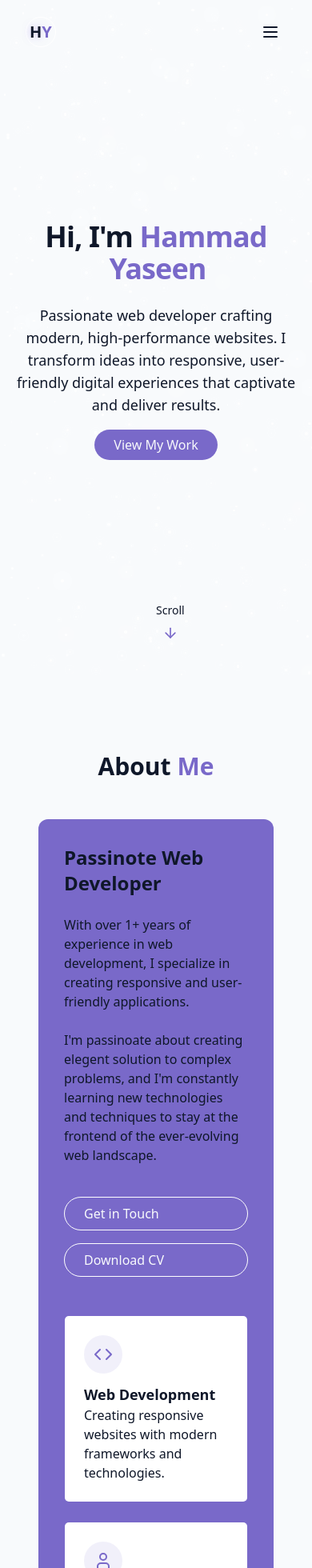
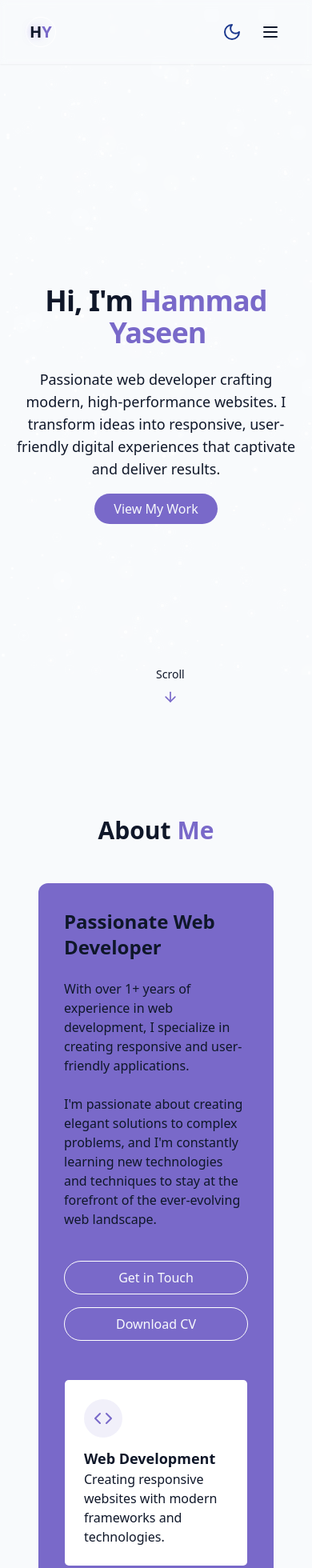
Before and after one commit to Hammad-Y002/Portfolio, a React (Vite) app: page / in a window 390 px wide. Shown: the top 1960 px of the page at 80% size. Built offline with nearby package versions, Linux system fonts and the light colour scheme.

Commit message:
ui-changes, responsiveness setting, theme toggle in mobile, moving navbar

```diff
--- a/src/components/AboutSection.jsx
+++ b/src/components/AboutSection.jsx
@@ -1,5 +1,6 @@
 import { Briefcase, Bug, Code, User } from "lucide-react";
 import React from "react";
+import { cn } from "@/lib/utils";
 
 export const AboutSection = () => {
   return (
@@ -11,19 +12,25 @@ export const AboutSection = () => {
         </h2>
         <div className="grid grid-cols-1 md:grid-cols-2 gap-12 item-center bg-primary p-8 sm:p-12 md:p-16 lg:p-20 rounded-xl">
           <div className="space-y-6 text-left">
-            <h3 className="text-2xl font-semibold ">Passinote Web Developer</h3>
+            <h3 className="text-2xl font-semibold">Passionate Web Developer</h3>
             <p className="text-muted-foreground">
               With over 1+ years of experience in web development, I specialize
               in creating responsive and user-friendly applications.
             </p>
             <p className="text-muted-foreground">
-              I'm passinoate about creating elegent solution to complex
+              I'm passionate about creating elegant solutions to complex
               problems, and I'm constantly learning new technologies and
-              techniques to stay at the frontend of the ever-evolving web
+              techniques to stay at the forefront of the ever-evolving web
               landscape.{" "}
             </p>
-            <div className="flex flex-col sm:flex-row gap-4 pt-4 justify-center">
-              <a href="#contact" className="cosmic-button border border-white">
+            <div className="flex flex-col sm:flex-row gap-4 pt-4">
+              <a
+                href="#contact"
+                className={cn(
+                  "cosmic-button w-full sm:w-auto text-center",
+                  "border border-white hover:bg-white/10"
+                )}
+              >
                 Get in Touch
               </a>
               <a
@@ -31,9 +38,11 @@ export const AboutSection = () => {
                 target="_blank"
                 download={"myCV.docx"}
                 rel="noopener noreferrer"
-                className="px-6 py-2 rounded-full border border-white  bg-secondary hover:bg-secondary/10 transition-colors duration-300 cosmic-button"
+                className={cn(
+                  "cosmic-button w-full sm:w-auto text-center",
+                  "border border-white bg-secondary hover:bg-secondary/10"
+                )}
               >
-                {" "}
                 Download CV
               </a>
             </div>
@@ -44,7 +53,7 @@ export const AboutSection = () => {
                 <div className="p-3 rounded-full bg-primary/10">
                   <Code className="h-6 w-6 text-primary" />
                 </div>
-                <div className="text-left md:text-left">
+                <div className="text-left">
                   <h4 className="font-semibold text-lg">Web Development</h4>
                   <p className="text-muted-foreground">
                     Creating responsive websites with modern frameworks and
@@ -54,14 +63,14 @@ export const AboutSection = () => {
               </div>
             </div>
             <div className="gradient-border p-6 card-hover">
-              <div className="flex flex-col items-center md:flex-row md:items-start md:gap-4 items-start gap-3">
+              <div className="flex flex-col md:flex-row md:items-start md:gap-4 items-start gap-3">
                 <div className="p-3 rounded-full bg-primary/10">
                   <User className="h-6 w-6 text-primary" />
                 </div>
-                <div className="text-left md:text-left">
+                <div className="text-left">
                   <h4 className="font-semibold text-lg">User Experience</h4>
                   <p className="text-muted-foreground">
-                    Designing intuitive interface and seamless user experience.
+                    Designing intuitive interfaces and seamless user experiences.
                   </p>
                 </div>
               </div>
@@ -71,10 +80,10 @@ export const AboutSection = () => {
                 <div className="p-3 rounded-full bg-primary/10">
                   <Bug className="h-6 w-6 text-primary" />
                 </div>
-                <div className="text-left md:text-left">
+                <div className="text-left">
                   <h4 className="font-semibold text-lg">Resolving Bugs</h4>
                   <p className="text-muted-foreground">
-                    With my deep understanding I can easily removes the bugs and
+                    With my deep understanding, I can easily remove bugs and
                     make the website perfect.
                   </p>
                 </div>
--- a/src/components/Navbar.jsx
+++ b/src/components/Navbar.jsx
@@ -1,6 +1,7 @@
 import { cn } from "@/lib/utils";
 import { Menu, X } from "lucide-react";
 import { useEffect, useState } from "react";
+import { ThemeToggle } from "./ThemeToggle";
 
 const navItems = [
   { name: "Home", href: "#hero" },
@@ -25,8 +26,8 @@ export const Navbar = () => {
   return (
     <nav
       className={cn(
-        "fixed w-full z-40 transition-all duration-300",
-        isScrolled ? "py-3 bg-background/80 backdrop-blur-md shadow-xs" : "py-5"
+        "w-full z-40 transition-all duration-300 backdrop-blur-xs shadow-xs",
+        "py-5"
       )}
     >
       <div className="container flex items-center justify-between">
@@ -40,7 +41,7 @@ export const Navbar = () => {
         </a>
 
         {/* desktop nav */}
-        <div className="hidden md:flex space-x-8">
+        <div className="hidden md:flex items-center justify-end flex-1 space-x-8">
           {navItems.map((item, key) => (
             <a
               key={key}
@@ -50,21 +51,24 @@ export const Navbar = () => {
               {item.name}
             </a>
           ))}
+          <ThemeToggle />
         </div>
 
         {/* mobile nav */}
-
-        <button
-          onClick={() => setIsMenuOpen((prev) => !prev)}
-          className="md:hidden p-2 text-foreground z-50"
-          aria-label={isMenuOpen ? "Close Menu" : "Open Menu"}
-        >
-          {isMenuOpen ? <X size={24} /> : <Menu size={24} />}{" "}
-        </button>
+        <div className="flex items-center space-x-2 md:hidden">
+          <ThemeToggle className="md:hidden" />
+          <button
+            onClick={() => setIsMenuOpen((prev) => !prev)}
+            className="p-2 text-foreground z-50"
+            aria-label={isMenuOpen ? "Close Menu" : "Open Menu"}
+          >
+            {isMenuOpen ? <X size={24} /> : <Menu size={24} />}
+          </button>
+        </div>
 
         <div
           className={cn(
-            "fixed inset-0 bg-background/95 backdroup-blur-md z-40 flex flex-col items-center justify-center",
+            "fixed inset-0 bg-background/95 backdrop-blur-md z-40 flex flex-col items-center justify-center",
             "transition-all duration-300 md:hidden",
             isMenuOpen
               ? "opacity-100 pointer-events-auto"
--- a/src/components/ProjectsSection.jsx
+++ b/src/components/ProjectsSection.jsx
@@ -49,27 +49,32 @@ export const ProjectsSection = () => {
               key={key}
               className="group bg-card rounded-lg overflow-hidden shadow-xs card-hover"
             >
+              <a href={project.demoURL} target="_blank" rel="noopener noreferrer">
                 <div className="h-48 overflow-hidden relative">
                   <img
                     src={project.image}
                     alt={project.title}
-                  className="w-full h-full object-cover transition-all duration-500 group-hover:scale-110 group-hover:blur-sm"
+                    className="w-full h-full object-cover transition-all duration-500 group-hover:scale-110 group-hover:blur-sm group-active:scale-110 group-active:blur-sm"
                   />
-                <div className="absolute inset-0 bg-black/50 opacity-0 group-hover:opacity-100 transition-opacity duration-500 flex items-center justify-center">
+                  <div className="absolute inset-0 bg-black/50 opacity-0 group-hover:opacity-100 group-active:opacity-100 transition-opacity duration-500 flex items-center justify-center">
                     <span className="text-white font-medium">View Project</span>
                   </div>
                 </div>
+              </a>
 
               <div className="p-6">
                 <div className="flex flex-wrap gap-2 mb-4">
-                  {project.tags.map((tag) => (
-                    <span className="px-2 py-1 text-xs font-medium border rounded-full bg-secondary text-secondary-foreground">
+                  {project.tags.map((tag, index) => (
+                    <span
+                      key={index}
+                      className="px-2 py-1 text-xs font-medium border rounded-full bg-secondary text-secondary-foreground"
+                    >
                       {tag}
                     </span>
                   ))}
                 </div>
 
-                <h3 className="text-xl font-semibold mb-1"> {project.title}</h3>
+                <h3 className="text-xl font-semibold mb-1">{project.title}</h3>
                 <p className="text-muted-foreground text-sm mb-4">
                   {project.description}
                 </p>
@@ -78,6 +83,7 @@ export const ProjectsSection = () => {
                     <a
                       href={project.demoURL}
                       target="_blank"
+                      rel="noopener noreferrer"
                       className="text-foreground/80 hover:text-primary transition-colors duration-300"
                     >
                       <ExternalLink size={20} />
@@ -85,6 +91,7 @@ export const ProjectsSection = () => {
                     <a
                       href={project.githubURL}
                       target="_blank"
+                      rel="noopener noreferrer"
                       className="text-foreground/80 hover:text-primary transition-colors duration-300"
                     >
                       <Github size={20} />
@@ -100,6 +107,7 @@ export const ProjectsSection = () => {
           <a
             className="cosmic-button w-fit flex items-center mx-auto gap-2"
             target="_blank"
+            rel="noopener noreferrer"
             href="https://github.com/Hammad-Y002"
           >
             Check My Github <ArrowRight size={16} />
--- a/src/components/ThemeToggle.jsx
+++ b/src/components/ThemeToggle.jsx
@@ -2,7 +2,7 @@ import { Moon, Sun } from "lucide-react";
 import { useEffect, useState } from "react";
 import { cn } from "@/lib/utils";
 
-export const ThemeToggle = () => {
+export const ThemeToggle = ({ className }) => {
   const [isDarkMode, setIsDarkMode] = useState(false);
 
   useEffect(() => {
@@ -32,9 +32,11 @@ export const ThemeToggle = () => {
     <button
       onClick={toggleTheme}
       className={cn(
-        "fixed max-sm:hidden top-5 right-5 z-50 p-2 rounded-full transition-colors duration-300",
-        "focus:outlin-hidden"
+        "p-2 rounded-full transition-colors duration-300",
+        "focus:outline-none hover:bg-secondary/50",
+        className
       )}
+      aria-label={isDarkMode ? "Switch to light mode" : "Switch to dark mode"}
     >
       {isDarkMode ? (
         <Sun className="h-6 w-6 text-yellow-300" />
--- a/src/pages/Home.jsx
+++ b/src/pages/Home.jsx
@@ -1,5 +1,4 @@
 import { Navbar } from "../components/Navbar";
-import { ThemeToggle } from "../components/ThemeToggle";
 import { StarBackground } from "@/components/StarBackground";
 import { HeroSection } from "@/components/HeroSection";
 import { AboutSection } from "@/components/AboutSection";
@@ -11,9 +10,6 @@ import { Footer } from "../components/Footer";
 export const Home = () => {
   return (
     <div>
-      {/* Theme Toggle*/}
-      <ThemeToggle />
-
       {/* Background Effects*/}
       <StarBackground />
       {/* Navbar */}
```
Lines whose indentation alone changed are shown as unchanged.
